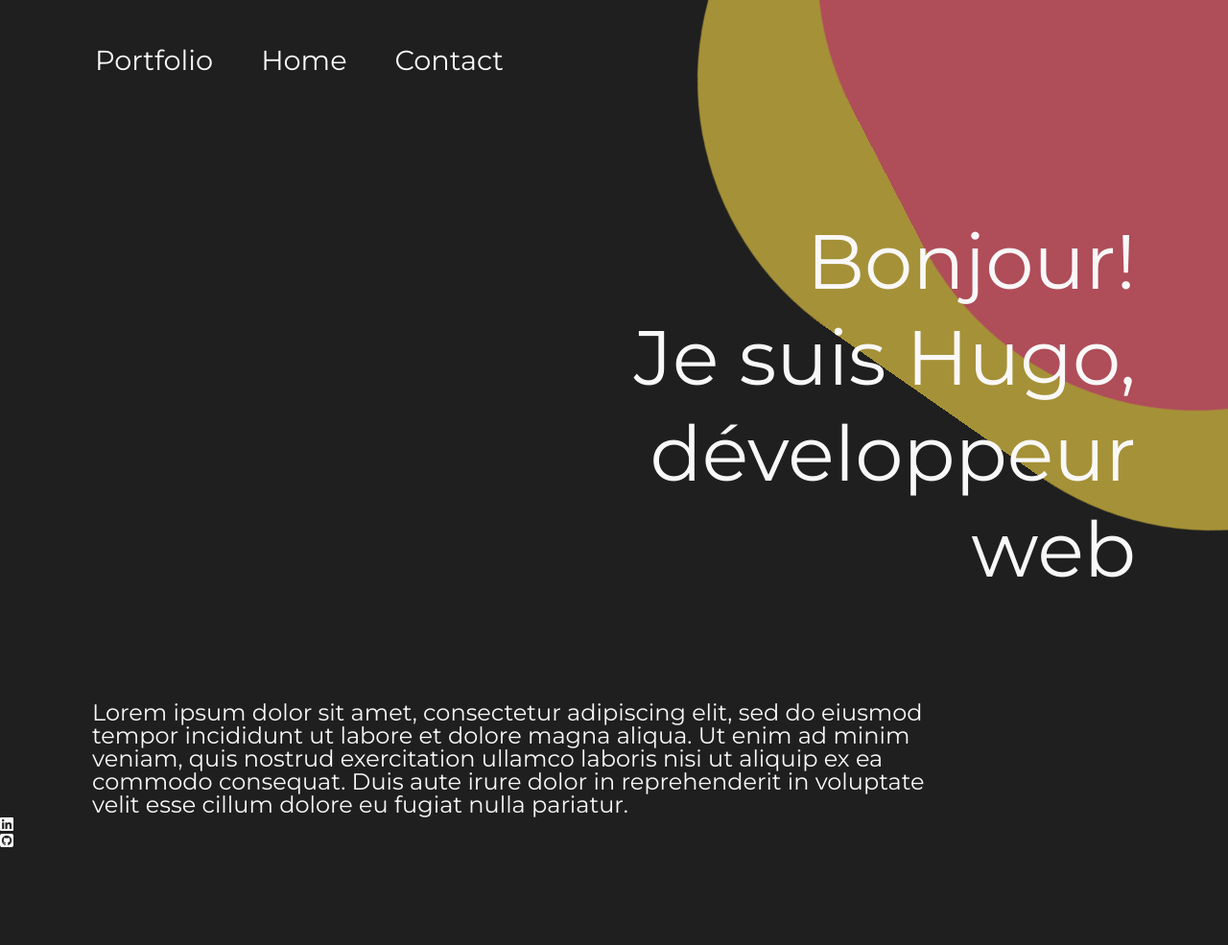
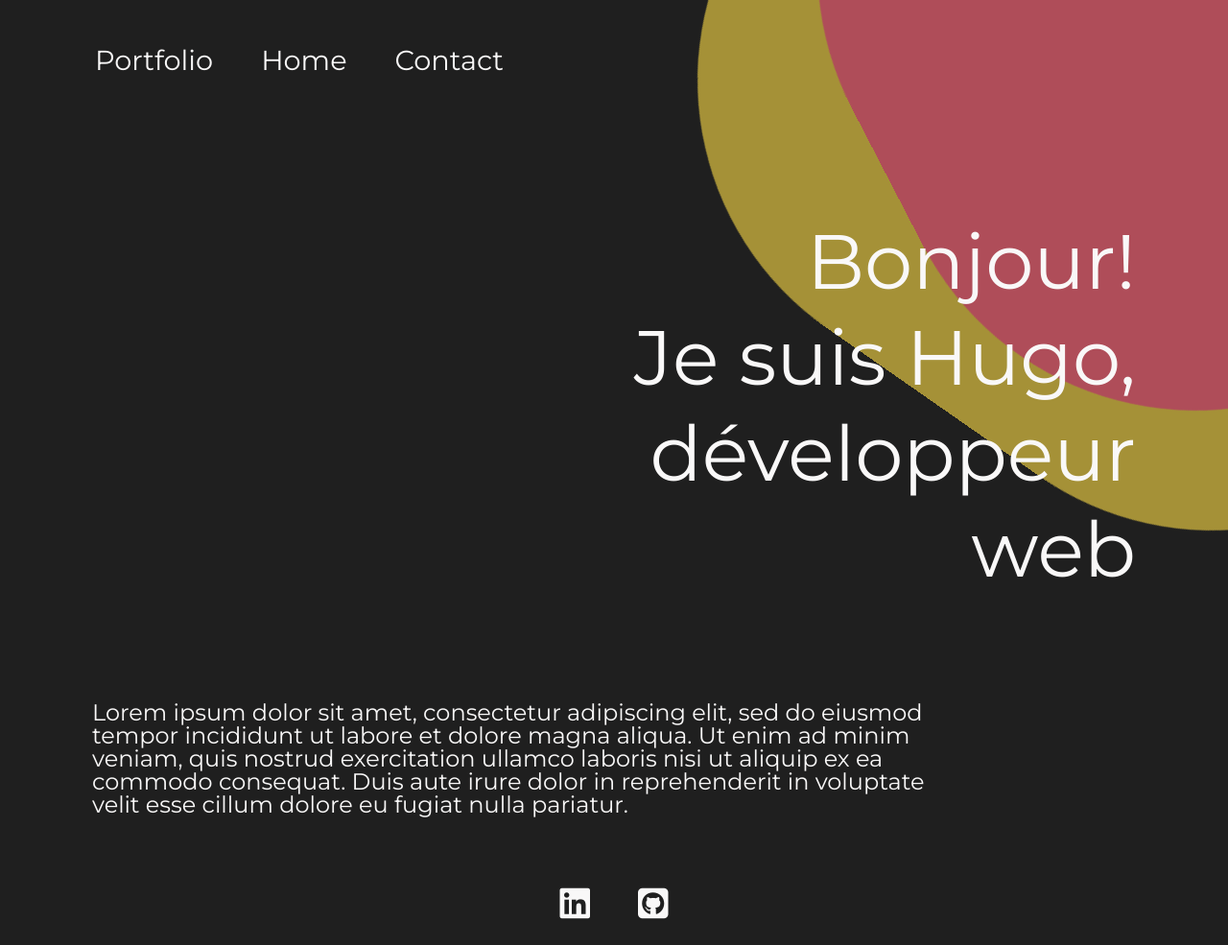
Before and after one commit to Hugo-Roy/Hugo-Roy.github.io, a React app: page / in a window 1280 px wide. Shown: the top 985 px of the page at 96% size. Before the commit the page ends 886 px from the top, so only its background shows below. Built offline with nearby package versions, Linux system fonts and the light colour scheme.

Commit message:
footer done

```diff
--- a/src/components/Footer/footer.scss
+++ b/src/components/Footer/footer.scss
@@ -2,16 +2,28 @@
 @import 'src/styles/mixins';
 
 .footer{
-
+  width: 85%;
+  margin: vars.$gutter * 2 auto;
   &__list{
+    display: flex;
+    flex-direction: row;
+    justify-content: center;
 
     &__item{
+      font-size: vars.$navItemsSize * 1.5;
+      color: vars.$elementsColor;
+      padding: 25px;
 
       &__link{
         color: vars.$elementsColor;
+        transition: .2s;
       }
 
-
+      &__link:hover{
+        color: vars.$accentColor;
+        transition: .2s;
+        font-size: vars.$navItemsSize * 1.05;
+      }
     }
   }
 }
--- a/src/components/Footer/index.js
+++ b/src/components/Footer/index.js
@@ -1,18 +1,29 @@
 /* eslint-disable jsx-a11y/control-has-associated-label */
 import React from 'react';
+import { motion } from 'framer-motion';
 import './footer.scss';
 
 const Footer = () => (
-  <div className="footer">
+  <footer className="footer">
     <ul className="footer__list">
-      <li className="footer__list__item">
-        <a className="footer__list__item__link" href="#"><i className="fab fa-linkedin" /></a>
-      </li>
-      <li className="footer__list__item">
-        <a className="footer__list__item__link" href="#"><i className="fab fa-github-square" /></a>
-      </li>
+      <motion.li
+        className="footer__list__item"
+        initial={{ y: 100 }}
+        animate={{ y: 0 }}
+        transition={{ duration: 0.2 }}
+      >
+        <a className="footer__list__item__link" href="https://www.linkedin.com/in/roy-hugo/"><i className="fab fa-linkedin" /></a>
+      </motion.li>
+      <motion.li
+        className="footer__list__item"
+        initial={{ y: 100 }}
+        animate={{ y: 0 }}
+        transition={{ duration: 0.4 }}
+      >
+        <a className="footer__list__item__link" href="https://github.com/Hugo-Roy"><i className="fab fa-github-square" /></a>
+      </motion.li>
     </ul>
-  </div>
+  </footer>
 );
 
 export default Footer;
```
